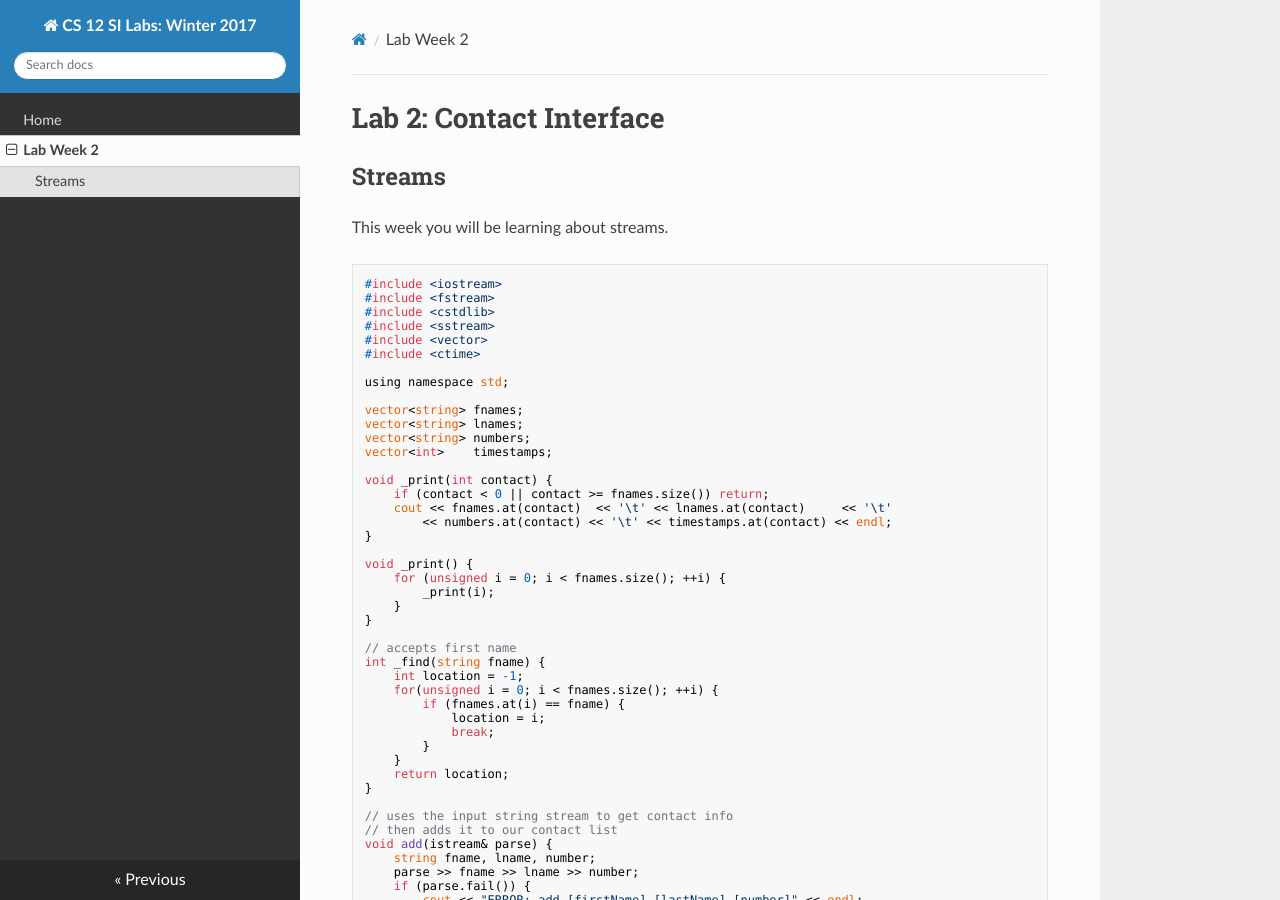
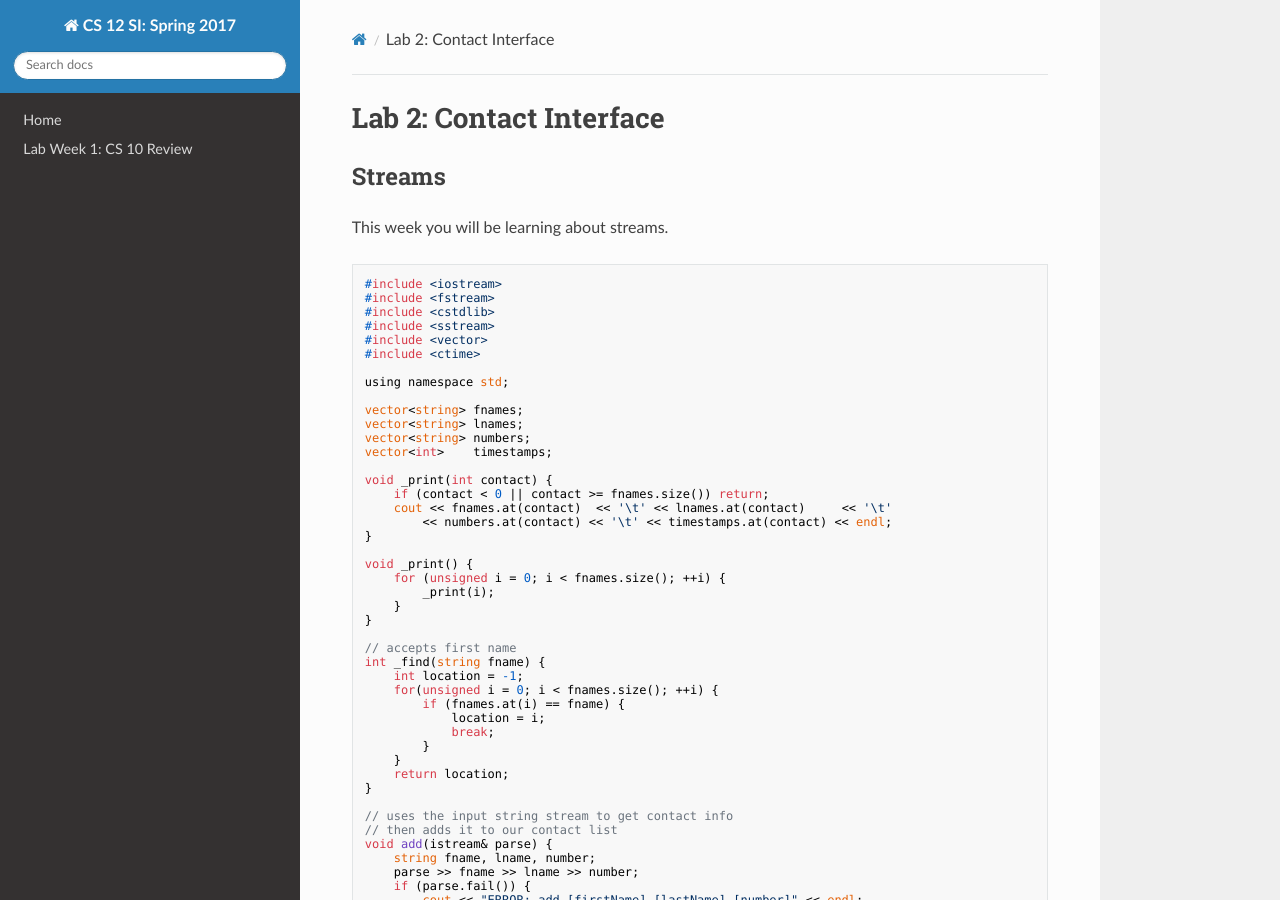
Before and after one commit to cs-si-ucr/cs12, an MkDocs documentation site: the page built from docs/lab02.md, in a window 1280 px wide and 900 px high. Built offline with MkDocs 1.6.1, drawn with Linux system fonts in a browser that asks for light colours; nearby versions of some CDN libraries; old or Windows-style settings are respelled for this version of MkDocs.

Commit message:
week1 content

```diff
--- a/mkdocs.yml
+++ b/mkdocs.yml
@@ -1,16 +1,16 @@
-site_name: "CS 12 SI Labs: Winter 2017"
+site_name: "CS 12 SI: Spring 2017"
 pages:
     - [index.md, "Home"]
-#    - [lab_week_01.md, "Lab Week 1"]
-    - [lab02.md, "Lab Week 2"]
-#    - [lab_week_03.md, "Lab Week 3"]
-#    - [lab_week_04.md, "Lab Week 4"]
-#    - [lab_week_05.md, "Lab Week 5"]
-#    - [lab_week_06.md, "Lab Week 6"]
-#    - [lab_week_07.md, "Lab Week 7"]
-#    - [lab_week_08.md, "Lab Week 8"]
-#    - [dis_week_08.md, "Discussion Week 8"]
-#    - [lab_week_09.md, "Lab Week 9"]
-#    - [lab_week_10.md, "Lab Week 10"]
-#    - [notes.md, "Notes"]
+    - [lab01.md, "Lab Week 1: CS 10 Review"]
+    #- [lab02.md, "Lab Week 2"]
+    #- [lab_week_03.md, "Lab Week 3"]
+    #- [lab_week_04.md, "Lab Week 4"]
+    #- [lab_week_05.md, "Lab Week 5"]
+    #- [lab_week_06.md, "Lab Week 6"]
+    #- [lab_week_07.md, "Lab Week 7"]
+    #- [lab_week_08.md, "Lab Week 8"]
+    #- [dis_week_08.md, "Discussion Week 8"]
+    #- [lab_week_09.md, "Lab Week 9"]
+    #- [lab_week_10.md, "Lab Week 10"]
+    #- [notes.md, "Notes"]
 theme: readthedocs
```
Also changed, not shown: docs/lab01.md (added, +52 -0 lines), 1 other file.
